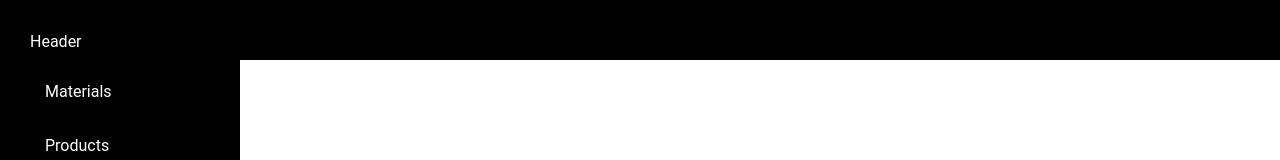
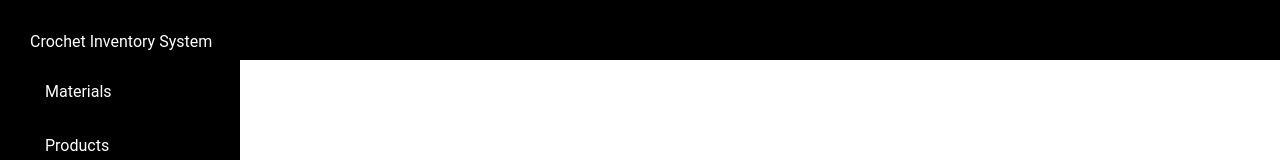
Before and after one commit to charitraa/Crochet-Inventory-System, a React (Vite) app: page / in a window 1280 px wide. Shown: the top 160 px of the page. Built offline with nearby package versions, Linux system fonts and the light colour scheme.

Commit message:
created login page

```diff
--- a/src/pages/Home.jsx
+++ b/src/pages/Home.jsx
@@ -9,7 +9,7 @@ const Home = () => {
   return (
     <>
       <div className="app">
-        <header>Header</header>
+        <header>Crochet Inventory System</header>
         <div className=" flex">
           <Navbar />
           <div className="main">
```
